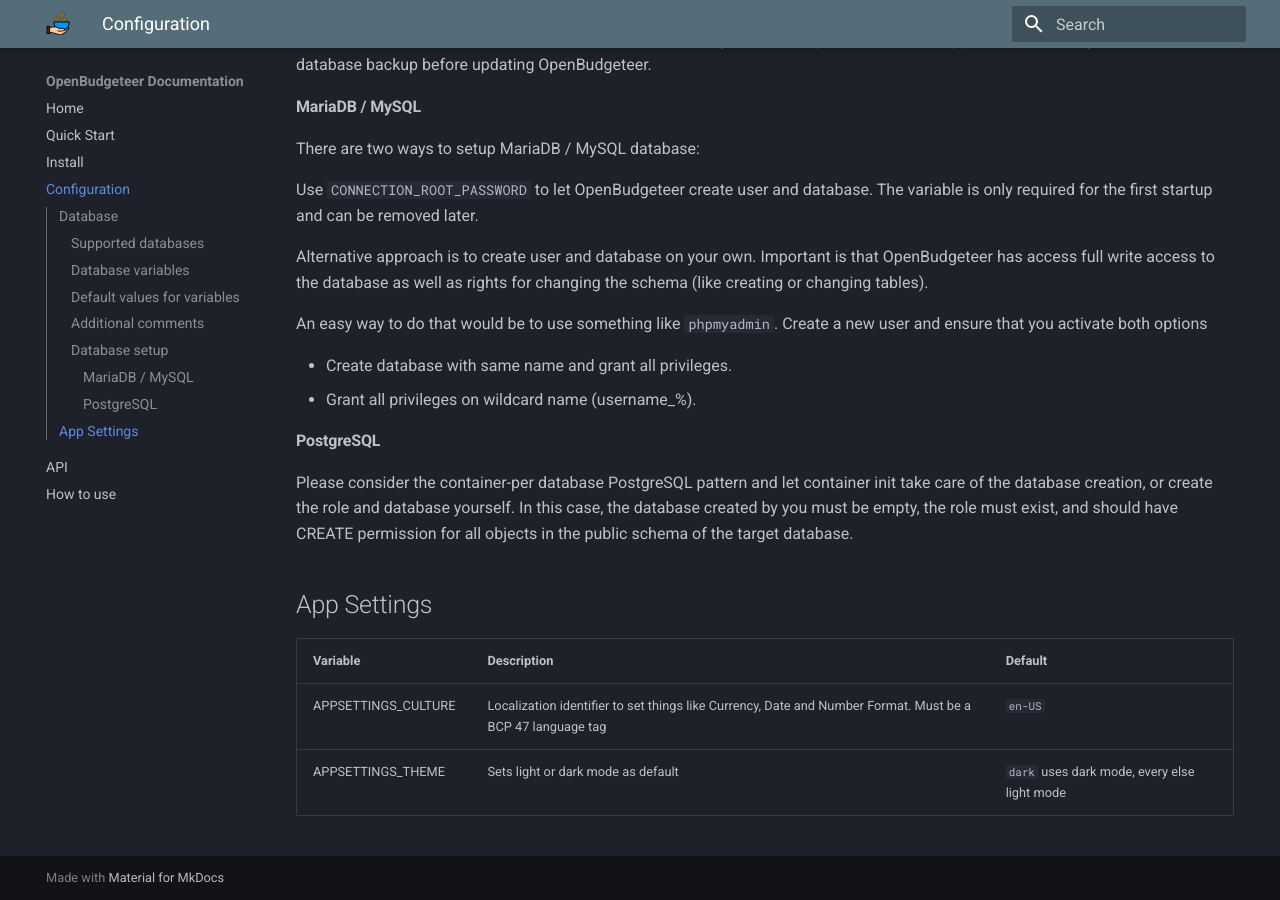
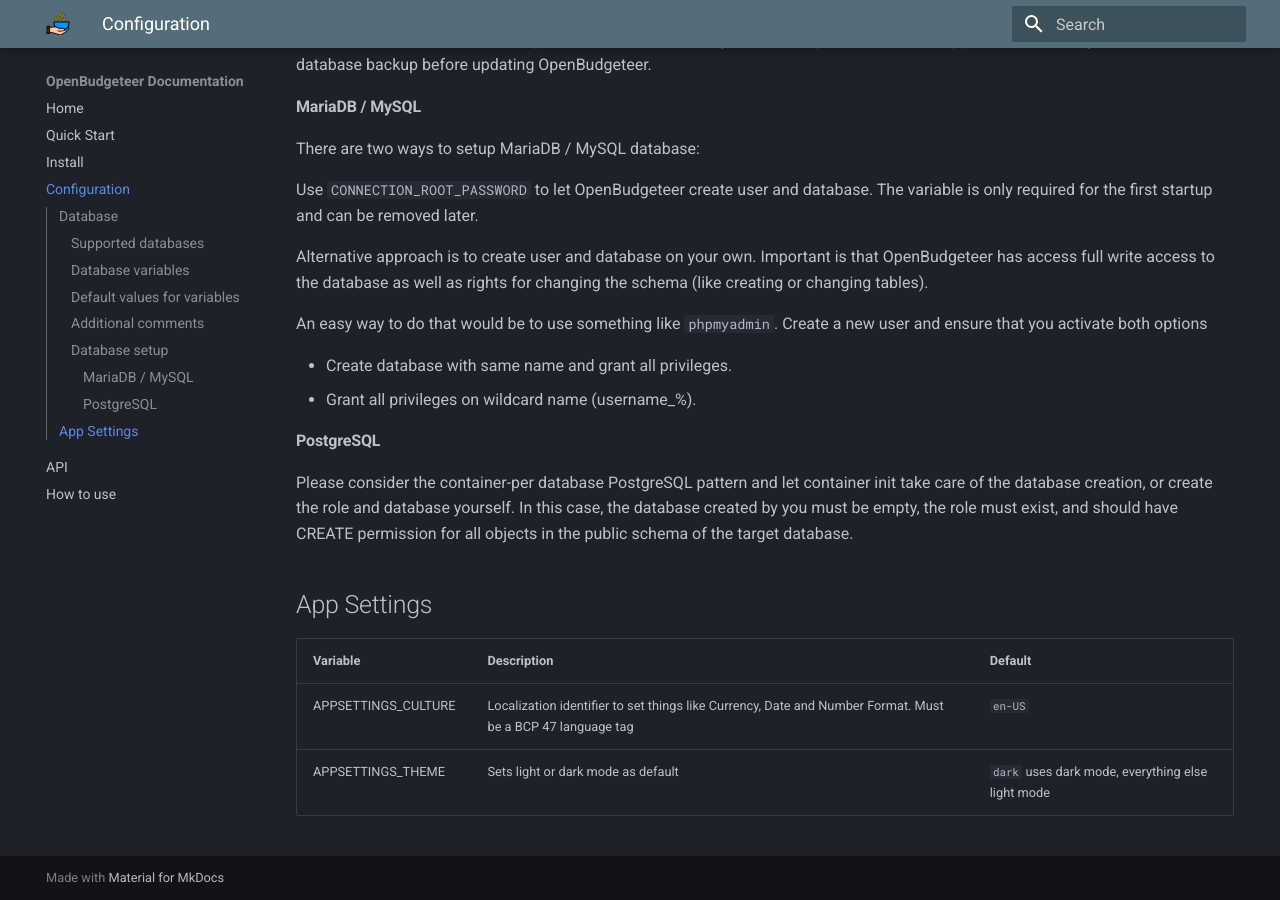
Before and after one commit to TheAxelander/theaxelander.github.io, an MkDocs documentation site: the page built from docs/config.md, in a window 1280 px wide and 900 px high, scrolled down 2104 px. Built offline with MkDocs 1.6.1 and Material for MkDocs 9.7.7, drawn with Linux system fonts in a browser that asks for light colours; the version menu is left out.

Commit message:
Fix typo

```diff
--- a/docs/config.md
+++ b/docs/config.md
@@ -78,4 +78,4 @@
 | Variable            | Description                                                                                                | Default                 |
 |---------------------|------------------------------------------------------------------------------------------------------------|-------------------------|
 | APPSETTINGS_CULTURE | Localization identifier to set things like Currency, Date and Number Format. Must be a BCP 47 language tag | `en-US`                 |
-| APPSETTINGS_THEME   | Sets light or dark mode as default                                                    | `dark` uses dark mode, every else light mode |
+| APPSETTINGS_THEME   | Sets light or dark mode as default                                               | `dark` uses dark mode, everything else light mode |
```
